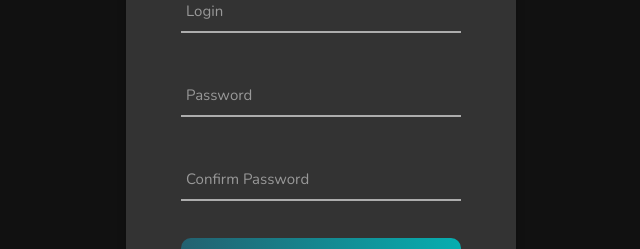
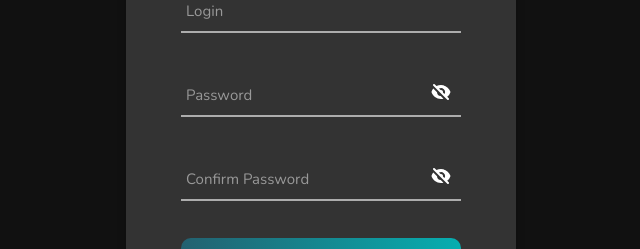
Before and after one commit to MatheusAlmeidaFariaAlmada/ProjetoNeki-WEB, a React (Create React App) app in the folder projeto_neki/: page /cadastro in a window 1280 px wide. Shown: the part 297-546 px from the top of the page, without its empty margins (319-959 px from the left). Built offline with nearby package versions, Linux system fonts and the light colour scheme; the HTML template or start-up script is replaced by a standard one; a web font is replaced by a local one.

Commit message:
Visualizar senha

```diff
--- a/projeto_neki/src/App.js
+++ b/projeto_neki/src/App.js
@@ -1,6 +1,7 @@
 import {BrowserRouter, Switch, Route} from "react-router-dom";
 import LOGIN from "./pages/Login";
 import CADASTRO from "./pages/Cadastro";
+import HOME from "./pages/Home"
 
 function App() {
   return (
@@ -8,6 +9,7 @@ function App() {
       <Switch>
         <Route path="/" exact component={LOGIN}/>
         <Route path="/cadastro" exact component={CADASTRO}/>
+        <Route path="/home" exact component={HOME}/>
       </Switch>
     </BrowserRouter>
   );
--- a/projeto_neki/src/pages/Cadastro/index.js
+++ b/projeto_neki/src/pages/Cadastro/index.js
@@ -1,6 +1,5 @@
 import { useState } from "react";
 import { HiEye, HiEyeOff } from "react-icons/hi"
-import jpIMG from "../../assets/logo.png";
 
 import "./styles.css";
 
@@ -8,6 +7,12 @@ function CADASTRO() {
   const [login, setLogin] = useState("");
   const [password, setPassword] = useState("");
   const [confPassword, setConfPassword] = useState("");
+  const [show, setShow] = useState(false)
+
+  const handleClick = (e) => {
+    e.preventDefault()
+    setShow(!show);
+  }
 
   return (
     <div className="container">
@@ -32,21 +37,49 @@ function CADASTRO() {
             <div className="wrap-input">
               <input
                 className={password !== "" ? "has-val input" : "input"}
-                type="password"
+                type={show ? "text" : "password"}
                 value={password}
                 onChange={(e) => setPassword(e.target.value)}
               />
               <span className="focus-input" data-placeholder="Password"></span>
+
+              <div className="login-eye">
+                {show ? (
+                  <HiEye
+                    size={20}
+                    onClick={handleClick}
+                  />
+                ) : (
+                  <HiEyeOff
+                    size={20}
+                    onClick={handleClick}
+                  />
+                )}
+              </div>
             </div>
 
             <div className="wrap-input">
               <input
                 className={confPassword !== "" ? "has-val input" : "input"}
-                type="password"
+                type={show ? "text" : "password"}
                 value={confPassword}
                 onChange={(e) => setConfPassword(e.target.value)}
               />
               <span className="focus-input" data-placeholder="Confirm Password"></span>
+
+              <div className="login-eye">
+                {show ? (
+                  <HiEye
+                    size={20}
+                    onClick={handleClick}
+                  />
+                ) : (
+                  <HiEyeOff
+                    size={20}
+                    onClick={handleClick}
+                  />
+                )}
+              </div>
             </div>
 
             <div className="container-login-form-btn">
--- a/projeto_neki/src/pages/Login/index.js
+++ b/projeto_neki/src/pages/Login/index.js
@@ -1,5 +1,5 @@
 import api from "../../services/api.js"
-import { useState } from "react";
+import React,{ useState, useEffect } from "react";
 import { HiEye, HiEyeOff } from "react-icons/hi";
 import Logo from "../../assets/logo.png";
 import { Link, Redirect } from 'react-router-dom';
@@ -11,23 +11,35 @@ function LOGIN() {
     login: "",
     password: ""
   });
+
   const [show, setShow] = useState(false)
+  const [saveSenha, setSaveSenha] = useState(false)
 
   const handleClick = (e) => {
     e.preventDefault()
     setShow(!show);
   }
 
+  useEffect(()=>{
+    setUser({...user, password:localStorage.getItem("password"), login:localStorage.getItem("login")})
+  },[])
+
   function HandleLogin() {
+    if(saveSenha){
+      localStorage.setItem("password", user.password)
+      localStorage.setItem("login", user.login)
+    }
     api.post("/user/login", user).then((response)=>{
-     /*  localStorage.setItem("password", response)
-      return <Redirect to="/home"/> */
-      console.log(response)
+      return <Redirect to="/home"/>
     }).catch((err)=>{
       console.log(err)
       alert("Usuário não encontrado")
     })
   }
+
+ function Save(){
+   saveSenha === true ? setSaveSenha(false) : setSaveSenha(true)
+ }
 
   return (
     <div className="container">
@@ -74,6 +86,11 @@ function LOGIN() {
 
             </div>
 
+            <div>
+              <input type="checkbox" onClick={Save}/>
+              <span>Salvar senha</span>
+            </div>
+
             <div className="container-login-form-btn">
               <button onClick={HandleLogin} className="login-form-btn">Entrar</button>
             </div>
--- a/projeto_neki/src/pages/home/index.js
+++ b/projeto_neki/src/pages/home/index.js
@@ -0,0 +1,9 @@
+import React,{ useState } from "react";
+
+function HOME() {
+ return(
+     <h1>Home</h1>
+ )
+}
+
+export default HOME;
```
